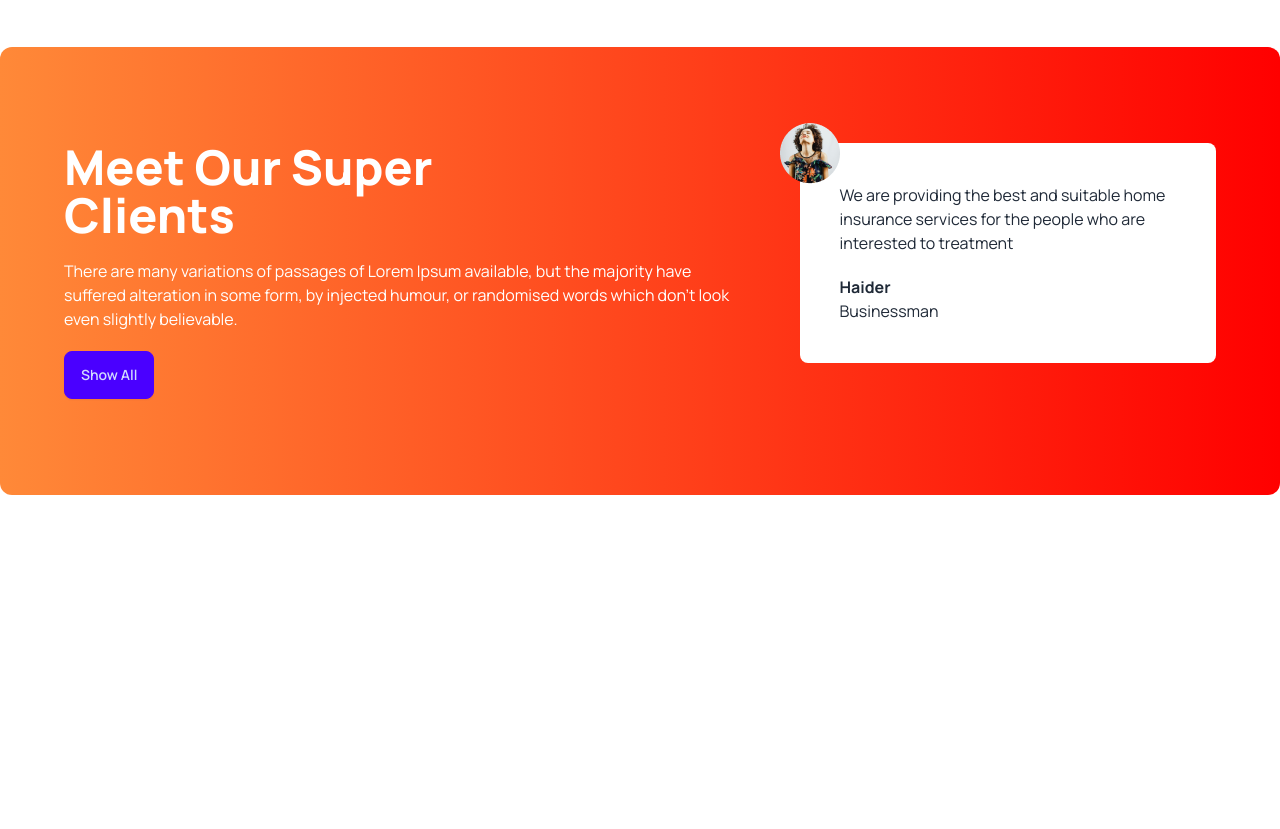
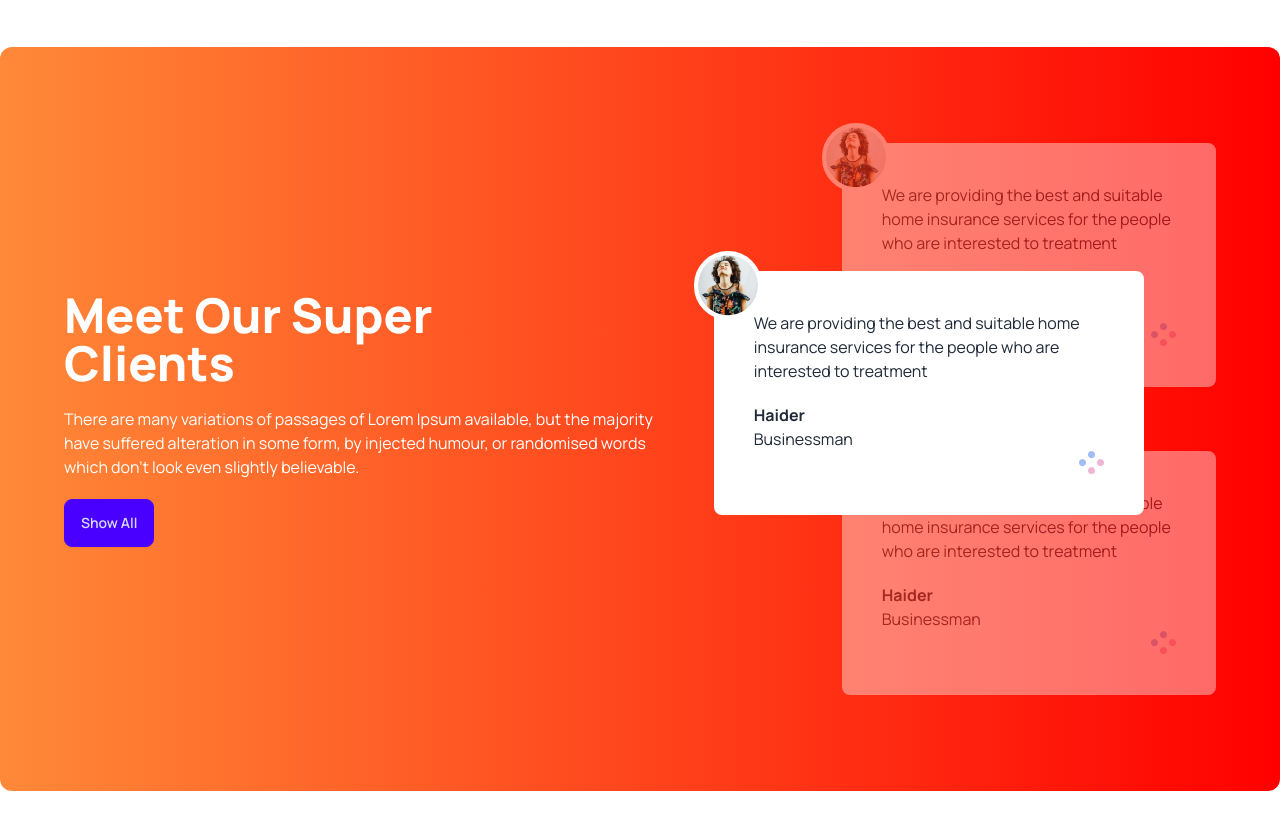
Before and after one commit to Haider3966/tea-house-with-daisyui, a plain HTML site: page index.html in a window 1280 px wide. Shown: the part 1700-2529 px from the top of the page. Before the commit the page ends 2291 px from the top, so only its background shows below. Drawn offline with nearby package versions, Linux system fonts and the light colour scheme.

Commit message:
added the new properties in meet clients

```diff
--- a/index.html
+++ b/index.html
@@ -141,6 +141,7 @@
         </section>
         <!-- meet our super clients -->
         <section class="my-24 flex flex-col lg:flex-row gap-12 rounded-xl bg-gradient-to-r from-[#FF8938] to-[#F00] px-16 py-24">
+           <div class="flex pr-28 items-center">
             <div class="space-y-5">
                 <h2 class="text-5xl font-extrabold text-white">
                     Meet Our Super
@@ -150,14 +151,40 @@
                   <p class="text-white">There are many variations of passages of Lorem Ipsum available, but the majority have suffered alteration in some form, by injected humour, or randomised words which don't look even slightly believable. </p>
                   <button class="btn btn-primary">Show All</button>
             </div>
-           <div>
-              <!-- reviews -->
-              <div class="relative p-10 rounded-lg bg-white">
-                <img class="absolute -top-5 -left-5" src="images/client.png" alt="">
+           </div>
+             <!-- review container -->
+           <div class="relative">
+              <!-- next reviews -->
+              <div class="relative z-10 mb-16 opacity-40 p-10 rounded-lg bg-white">
+                <img class="absolute -top-5 -left-5 border-4 border-white rounded-full bg-white" src="images/client.png" alt="">
                 <p>We are providing the best and suitable home insurance services for the people who are interested to treatment</p>
                 <h4 class="font-bold mt-5">Haider</h4>
                 <p>Businessman</p>
+                <div class="flex justify-end">
+                    <img src="images/circles.png" alt="">
                 </div>
+               </div>
+              <!-- current reviews -->
+              <div class=" absolute z-20 top-32 lg:-left-32 lg:w-[430px] p-10 rounded-lg bg-white">
+                <img class="absolute -top-5 -left-5 border-4 border-white rounded-full bg-white" src="images/client.png" alt="">
+                <p>We are providing the best and suitable home insurance services for the people who are interested to treatment</p>
+                <h4 class="font-bold mt-5">Haider</h4>
+                <p>Businessman</p>
+                <div class="flex justify-end">
+                    <img src="images/circles.png" alt="">
+                </div>
+               </div>
+              <!--previous reviews -->
+              <div class="relative z-10 opacity-40 p-10 rounded-lg bg-white">
+                <img class="absolute -top-5 -left-5 border-4 border-white rounded-full bg-white" src="images/client.png" alt="">
+                <p>We are providing the best and suitable home insurance services for the people who are interested to treatment</p>
+                <h4 class="font-bold mt-5">Haider</h4>
+                <p>Businessman</p>
+                <div class="flex justify-end">
+                    <img src="images/circles.png" alt="">
+                </div>
+               </div>
+
               </div>
         </section>
     </main>
```
Lines whose indentation alone changed are shown as unchanged.
